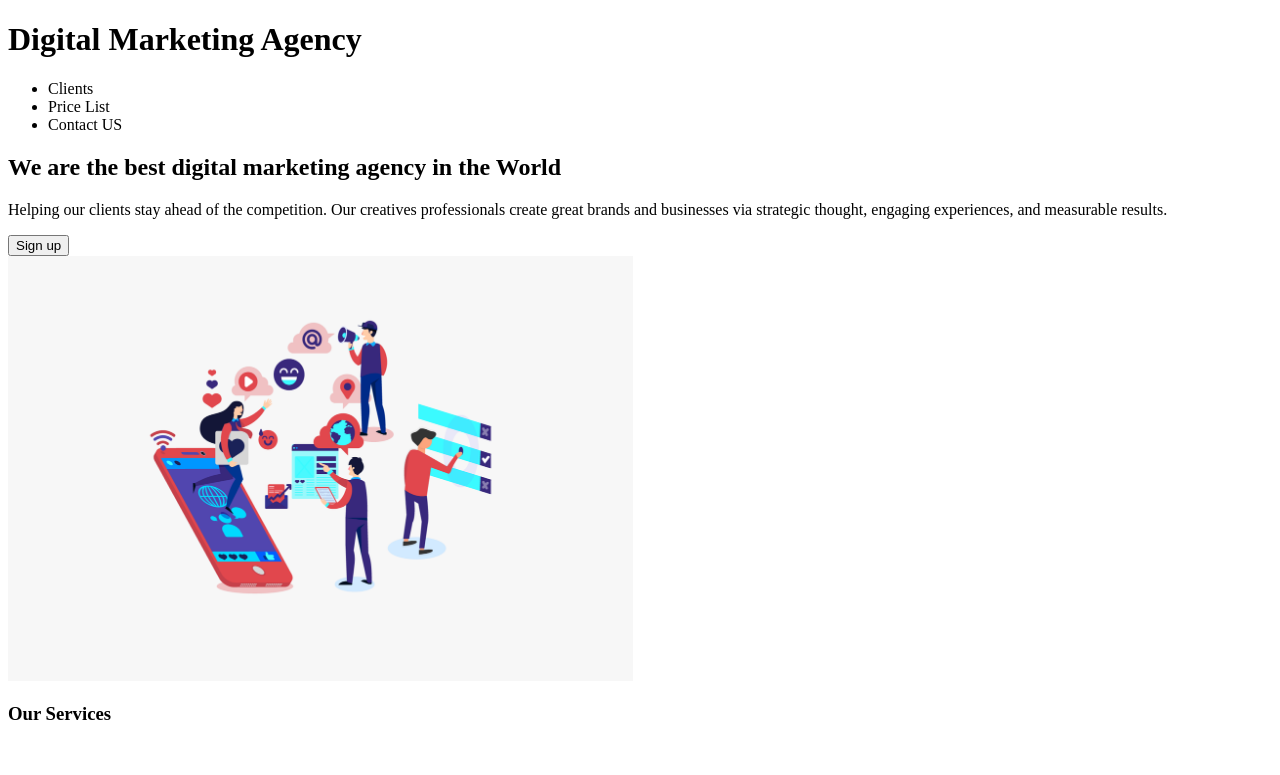
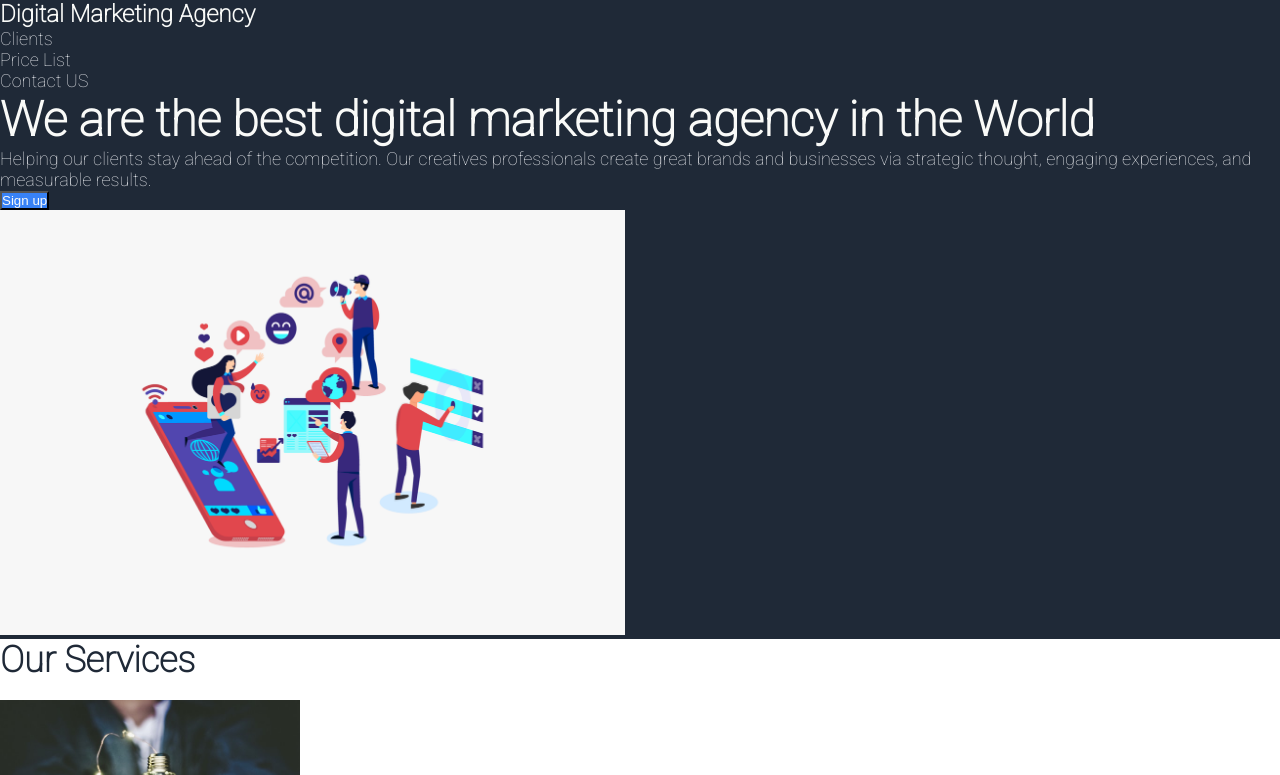
Before and after one commit to Ahmed-Modather/Digital-Marketing-Agency-Website, a plain HTML site: page index.html in a window 1280 px wide. Shown: the top 775 px of the page. Drawn offline with Linux system fonts and the light colour scheme.

Commit message:
Set colors and fonts in CSS

```diff
--- a/index.html
+++ b/index.html
@@ -5,6 +5,7 @@
     <meta http-equiv="X-UA-Compatible" content="IE=edge">
     <meta name="viewport" content="width=device-width, initial-scale=1.0">
     <title>Digital Marketing Agency</title>
+    <link rel="stylesheet" href="./style.css">
 </head>
 <body>
 
@@ -21,7 +22,7 @@
         <div class="section_1.2">
             <div class="text_withButton">
                 <h2>We are the best digital marketing agency in the World</h2>
-                <p>Helping our clients stay ahead of the competition. Our creatives professionals create great brands and businesses via strategic thought, engaging experiences, and measurable results.</p>
+                <p class="p1">Helping our clients stay ahead of the competition. Our creatives professionals create great brands and businesses via strategic thought, engaging experiences, and measurable results.</p>
                 <button>Sign up</button>
             </div>
 
@@ -58,7 +59,7 @@
 
 
     <div class="section_3">
-        <p>Best of the best. The team showed great level of professionalism and high level of technical knowledge. They are experts in SEO, Social Media, and Digital Ads. After they helped us Our company's annual profit has increased by 80%!
+        <p class="p2">Best of the best. The team showed great level of professionalism and high level of technical knowledge. They are experts in SEO, Social Media, and Digital Ads. After they helped us Our company's annual profit has increased by 80%!
             <span>- CEO of Big company</span></p>
     </div>
 
--- /dev/null
+++ b/style.css
@@ -0,0 +1,89 @@
+@import url('https://fonts.googleapis.com/css2?family=Roboto:wght@100&display=swap');
+
+* {
+    padding: 0;
+    margin: 0;
+    box-sizing: border-box;
+}
+
+body {
+    min-height: 100vh;
+    font-family: 'Roboto', sans-serif;
+
+}
+
+
+
+.section_1 {
+    background-color: #1F2937;
+
+}
+
+h1 {
+    font-size: 24px;
+    color: #F9FAF8;
+
+}
+
+h2 {
+    font-size: 48px;
+    font-weight:bolder;
+    color: #F9FAF8;
+
+}
+
+.p1 {
+    font-size: 18px;
+    color: #E5E7EB;
+
+}
+
+li {
+    font-size: 18px;
+    color: #E5E7EB;
+    text-decoration: none;
+
+}
+
+
+/* .section_2 {
+
+} */
+
+h3 {
+    font-size: 36px;
+    font-weight: bolder;
+    color: #1F2937
+}
+
+
+.section_3 {
+    background-color: #EFE7EB;
+
+}
+
+.p2 {
+    font-size: 36px;
+    font-style: italic;
+    color: #1F2937;
+}
+
+
+/* .section_4 {
+
+} */
+
+.sign_up {
+    background-color: #3882F6;
+}
+
+button {
+    background-color: #3882F6;
+    color: #F9FAF8;
+}
+
+
+footer {
+    background-color: #1F2937;
+
+}
```
